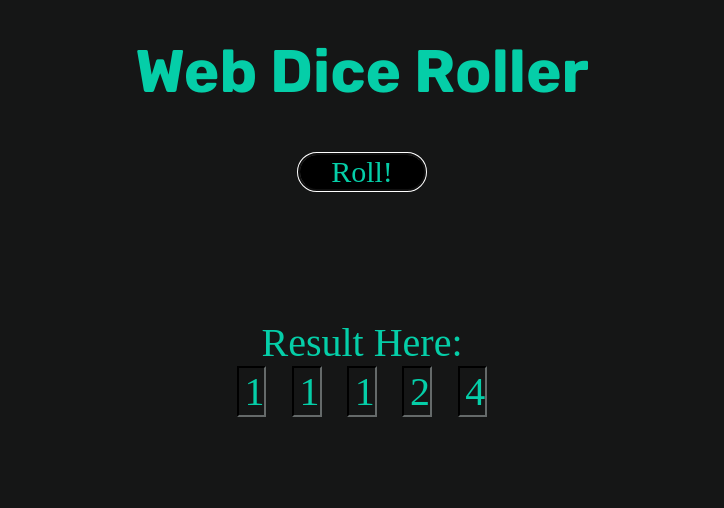
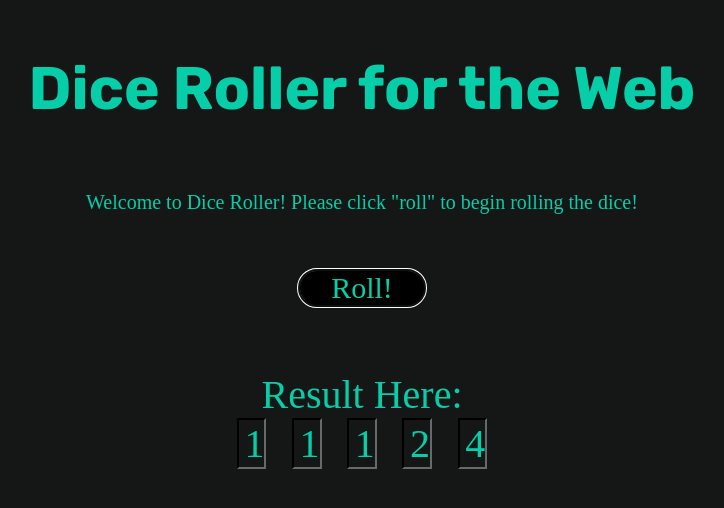
Before and after one commit to rplewi/web-dice-roller, a plain HTML site: page index.html in a window 1280 px wide. Shown: the whole page, without its empty margins (278-1002 px from the left). Drawn offline with Linux system fonts and the light colour scheme.

Commit message:
Added final message

```diff
--- a/index.html
+++ b/index.html
@@ -12,7 +12,10 @@
 <body onload="rollDice()" class="main-content">
     <div class="inner-content">
         <div class="title">
-            <p class="heading">Web Dice Roller</p>
+            <p class="heading">Dice Roller for the Web</p>
+            <div style="display:flex; justify-content:center;">
+                <p class="text">Welcome to Dice Roller! Please click "roll" to begin rolling the dice!</p>
+            </div>
         </div>
         <div class="button">
             <button autofocus onclick="rollDice()" class="roll-button">Roll!</button>
@@ -21,12 +24,11 @@
             Result Here:
         </div>
         <div class="result">
-
-            <input class="textfield" id = "dice1" type="value" readonly>
-            <input class="textfield" id = "dice2" type="value" readonly>
-            <input class="textfield" id = "dice3" type="value" readonly>
-            <input class="textfield" id = "dice4" type="value" readonly>
-            <input class="textfield" id = "dice5" type="value" readonly>
+            <input class="textfield" id = "dice1" type="value" readonly disabled>
+            <input class="textfield" id = "dice2" type="value" readonly disabled>
+            <input class="textfield" id = "dice3" type="value" readonly disabled>
+            <input class="textfield" id = "dice4" type="value" readonly disabled>
+            <input class="textfield" id = "dice5" type="value" readonly disabled>
 
         </div>
     </div>
--- a/style.css
+++ b/style.css
@@ -26,6 +26,15 @@
     display:flex;
     align-items:center;
     flex-direction:column;
+    justify-content:center;
+
+}
+.title{
+    display:flex;
+    flex-direction:column;
+    align-items:center;
+    justify-content:center;
+
 }
 .heading{
     font-weight:bold;
@@ -34,11 +43,16 @@
     padding-bottom:10%;
     color:var(--color4);
 }
+.text{
+    font-size:20px;
+    padding-bottom:10%;
+    color:var(--color4);
+}
 .result{
     display:flex;
     flex-direction:row;
     color:var(--color4);
-    align-items:end;
+    align-items:center;
     justify-content:center;
     font-size:40px;
     gap:2%;
@@ -46,7 +60,7 @@
 .button{
     height:40%;
     width:10%;
-    padding-bottom:10%;
+    padding-bottom:5%;
     font-size:30px;
 }
 .roll-button{
```
